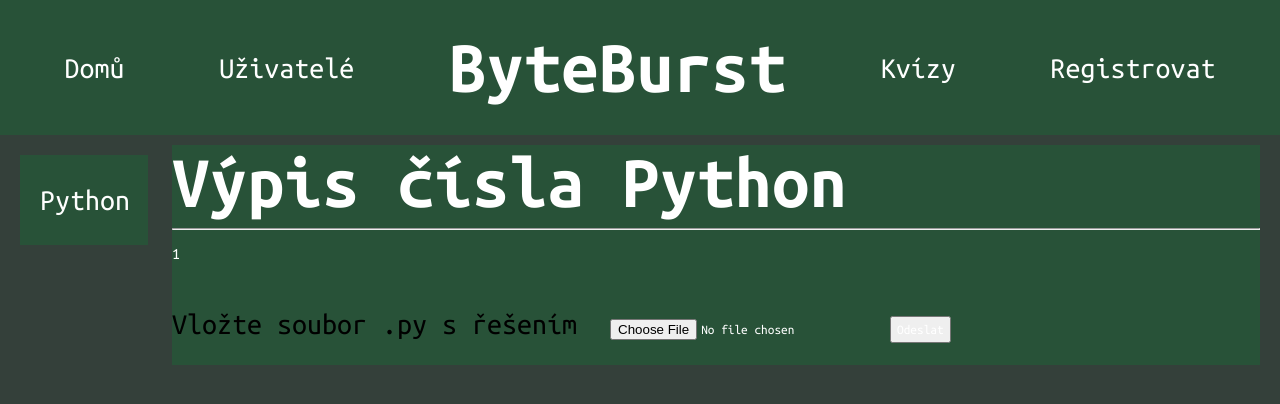
After one commit to VanRhapsody/PersonalProject, a Flask app: page /uloha/1 in a window 1280 px wide. The commit adds this page. Shown: the top 404 px of the page. Run offline with Flask 3, Linux system fonts and the light colour scheme; data comes from the database, SQL or seed files in the repository.

```diff
--- a/app.py
+++ b/app.py
@@ -2,6 +2,8 @@ from flask import Flask, render_template, request, session, flash, url_for, redi
 import sqlite3
 import bcrypt
 import random
+import subprocess
+import os
 
 app=Flask(__name__) # založení proměnné app s názvem __name__
 app.secret_key="Velice tajny klic xddd" # založení tajného klíče pro možnost založení session
@@ -343,5 +345,72 @@ def logout():
     session.pop("bio",None) # proměnné bio
     return redirect(url_for('index')) # přesměrování na funkci pro zobrazení hlavní stránky
 
+
+@app.route("/uloha/<task_id>", methods=["POST", "GET"])
+def task(task_id):
+    if request.method=="POST":
+        con = sqlite3.connect("database.db")
+        cur = con.cursor()
+        cur.execute("SELECT output FROM task WHERE id=?",(task_id))
+        solution=cur.fetchone()[0]
+        file = request.files["file"]
+        UPLOAD_FOLDER = "inputs/"
+        file_path = os.path.join(UPLOAD_FOLDER, file.filename)
+        file.save(file_path)
+        result = subprocess.run(["python", file_path], capture_output=True, text=True, check=True)
+        output = result.stdout.strip()  # Výstup skriptu
+        print(solution, output)
+        if str(output)==str(solution):
+            print("yeees")
+    else:
+        con = sqlite3.connect("database.db")
+        cur = con.cursor()
+        cur.execute("SELECT * FROM task WHERE id=?",(task_id))
+        task=cur.fetchone()
+        con.commit()
+        print(task)
+        cur.execute("SELECT name FROM category WHERE id=?", (str(task[4]), ))
+        categories=cur.fetchall()
+        con.commit()
+        con.close()
+
+        return render_template("pages/uloha.html", task=task, categories=categories)
+
+@app.route("/ulohy/", defaults={'categories':None})
+@app.route("/ulohy/<categories>") #do routování se zadá jazyk - např. sql a  to se ptoom předá jako vstupní parametr funkce, která z databáze získá všechny instance, kde jazyk je sql a zobrazí je
+def tasks(categories):
+    con = sqlite3.connect("database.db")
+    cur = con.cursor()
+    if categories is None:
+        cur.execute("SELECT * FROM task")
+    else:
+        cur.execute("SELECT * FROM task WHERE category_id=?",(categories,))
+    con.commit()
+    tasks=cur.fetchall()
+    cur.execute("SELECT name FROM category WHERE id=?", (categories, ))
+    con.commit()
+    categories=cur.fetchall()
+
+    return render_template("pages/ulohy.html", active=2, tasks=tasks, categories=categories)
+
+@app.route("/ulohy/add", methods=["POST","GET"])
+def add_task():
+    if request.method=="POST":
+        title=request.form["title"]
+        category=request.form["category"]
+        difficulty=request.form["difficulty"]
+        description=request.form["description"]
+        solution=request.form["solution"]
+        con = sqlite3.connect("database.db")
+        cur = con.cursor()
+        cur.execute("INSERT INTO task (title, category, difficulty, description, solution) VALUES (?,?,?,?,?)",(title,category,difficulty,description,solution,))
+        con.commit()
+        return redirect(url_for("tasks"))
+    else:
+        return render_template("funcionality_forms/taskadd.html")
+
+
+
+
 if __name__=="__main__": # zajištění toho, že soubor app.py se spustí pouze tehdy, pokud bude spouštěn jako hlavní soubor a ne např. jen jako importovaný modul do jiného souboru
     app.run(debug=True) # zapnutí proměnné app uvedené na začátku souboru
--- /dev/null
+++ b/inputs/soubor.py
@@ -0,0 +1,4 @@
+def function():
+	return 1
+
+print(function())
--- a/static/css/style.css
+++ b/static/css/style.css
@@ -433,3 +433,116 @@ transition 0,3s, aby byl volný přechod mezi aktivací a deaktivací pseudoclas
     font-weight: 700;
     font-style: italic;
   }
+
+
+  .task-menu {
+    width: 85%;
+    float: right;
+    right: 20px;
+    position: relative;
+    background-color: var(--background-green);
+  }
+
+  .task-table {
+    width: 100%;
+    border-top: solid black 2px;
+
+  }
+
+  .task-table th {
+    font-size: 50px;
+    padding: 10px;
+    text-align: center;
+  }
+
+  .task-table td {
+    font-size: 40px;
+  }
+
+  .task-table tr:first-child:hover {
+    background-color: var(--background-green);
+  }
+
+  .task-table tr:hover {
+    background-color: var(--active-green);
+  }
+
+  .filters {
+    font-size: 30px;
+    width: 100%;
+    background-color: var(--background-green);
+    border-collapse: collapse;
+    text-align: center;
+  }
+
+  .filters p {
+    padding: 10px;
+    border-left: solid var(--hover-green);
+    display: inline-block;
+    font-size: 40px;
+  }
+
+  .filters p:first-child {
+    border-left: none;
+  }
+
+  .filters-form {
+    padding: 10px;
+    color: white;
+    font-size: 30px;
+  }
+
+
+
+  .filters-table th {
+    border: solid var(--hover-green);
+    border-collapse: collapse;
+  }
+
+  .filters-table td {
+    border: solid var(--hover-green);
+    border-collapse: collapse;
+  }
+
+
+  .vertical-navbar {
+    position: sticky;
+    margin:20px;
+    top: 20px;
+    width: 10%;
+    background-color: var(--background-green);
+  }
+
+  .vertical-navbar ul {
+    list-style-type: none;
+    font-family: "Ubuntu Mono", monospace;
+    padding: 0;
+
+  }
+
+  .vertical-navbar li {
+    border-bottom: solid var(--hover-green);
+  }
+
+
+  .vertical-navbar li a {
+    font-family: "Ubuntu Mono", monospace;
+    font-size: 30px;
+    padding: 20px;
+    display: block;
+    text-align: center;
+    text-decoration: none;
+  }
+
+  .vertical-navbar li:hover {
+    background-color: var(--active-green);
+  }
+
+  .vertical-navbar li:last-child {
+    border-bottom: none;
+    padding-bottom: 10px;
+  }
+
+  .vertical-navbar li:first-child {
+    padding-top: 10px;
+  }
--- /dev/null
+++ b/templates/pages/uloha.html
@@ -0,0 +1,31 @@
+{% extends "layout/header.html" %}
+{% block title %}Ulohy{% endblock %}
+{% block content %}
+
+
+<div style="top: 10px; position: relative;">
+<div class="task-menu">
+    <h1 style="margin: auto;">{{ task[1] }}</h1>
+    <hr>
+    <p>{{ task[3] }}</p>
+    <br>
+    <form action="{{ url_for('task', task_id=task[0]) }}" method="POST" enctype="multipart/form-data">
+        <label for="file">Vložte soubor .py s řešením</label>
+        <input type="file" id="file" name="file" accept=".py">
+        <input type="submit" name="" id="" value="Odeslat">
+    </form>
+
+</div>
+</div>
+
+<div class="vertical-navbar">
+    <ul>
+        {% for category in categories %}
+        <li><a href="{{ url_for('tasks', categories=category[0]) }}">{{ category[0] }}</a></li>
+        {% endfor %}
+    </ul>
+</div>
+
+
+
+{% endblock %}
```
Also changed, not shown: templates/pages/ulohy.html (added, +55 -0 lines), database.db.
